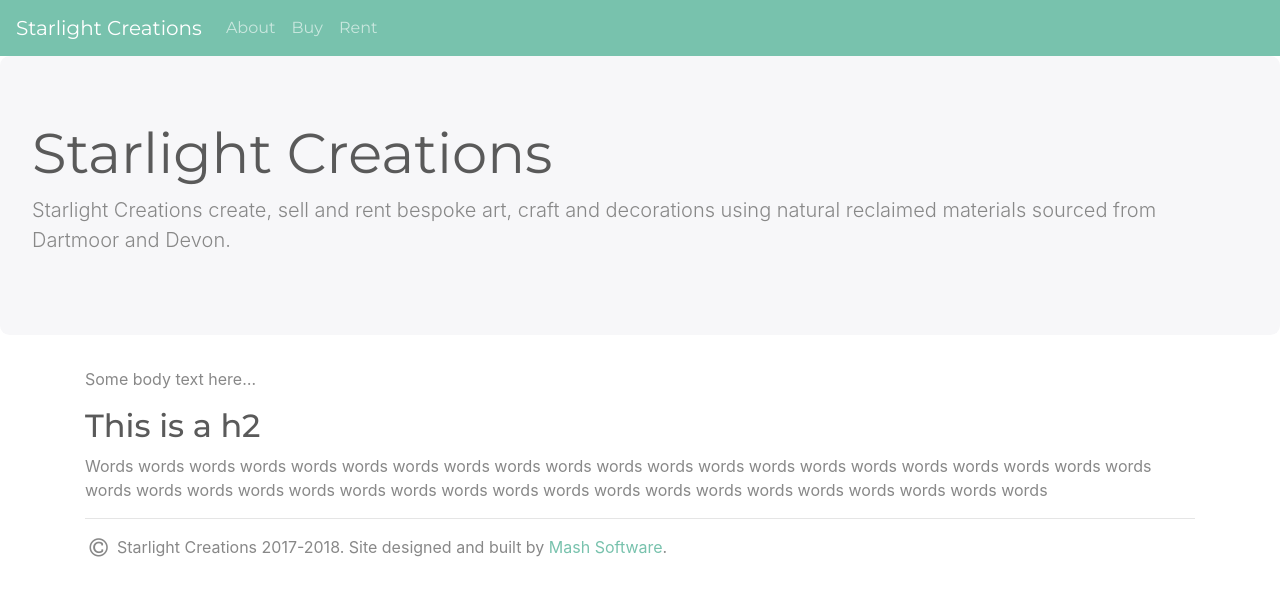
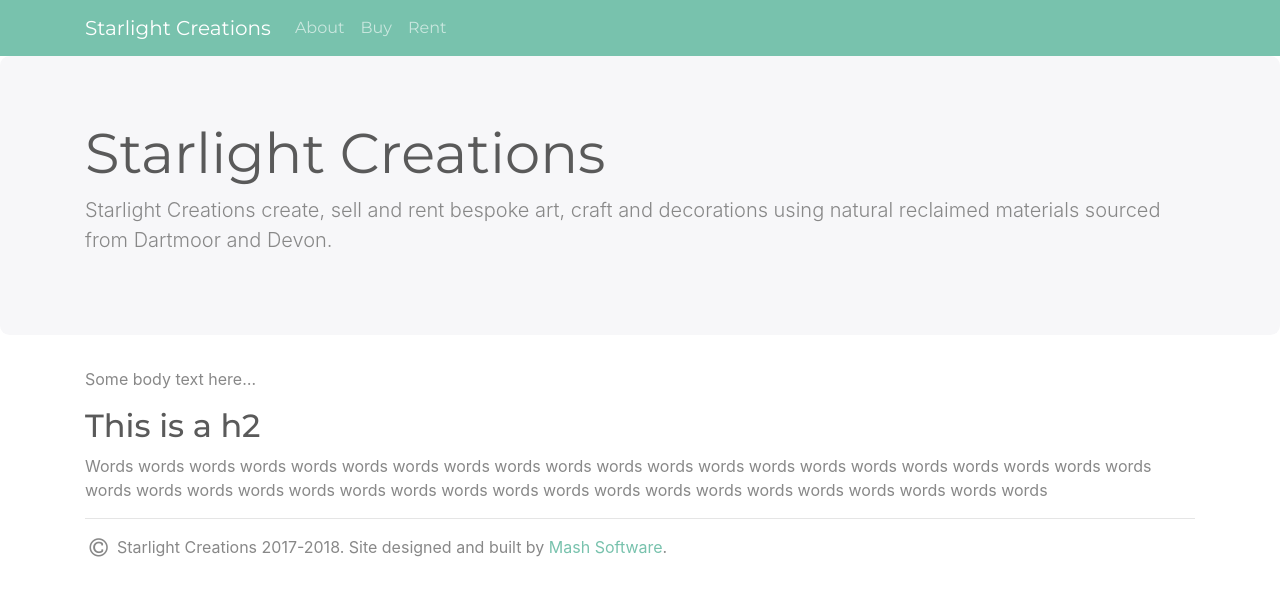
Before and after one commit to starlight-creations/starlight-creations.github.io, a Jekyll site: the page built from index.md, in a window 1280 px wide. Shown: the top 596 px of the page. Built offline with Jekyll 4.4.1, drawn with Linux system fonts in a browser that asks for light colours; nearby versions of some CDN libraries.

Commit message:
centre content

```diff
--- a/_layouts/default.html
+++ b/_layouts/default.html
@@ -10,12 +10,12 @@
         crossorigin="anonymous">
     <link href="//stackpath.bootstrapcdn.com/font-awesome/4.7.0/css/font-awesome.min.css" rel="stylesheet" integrity="sha384-wvfXpqpZZVQGK6TAh5PVlGOfQNHSoD2xbE+QkPxCAFlNEevoEH3Sl0sibVcOQVnN"
         crossorigin="anonymous">
-    <link href="//fonts.googleapis.com/css?family=Great+Vibes" rel="stylesheet">
-    {% seo %}
+    <link href="//fonts.googleapis.com/css?family=Great+Vibes" rel="stylesheet"> {% seo %}
 </head>
 
 <body>
     <nav class="navbar navbar-expand-lg navbar-dark bg-primary">
+        <div class="container">
             <a class="navbar-brand" href="{{site.url}}{{site.baseurl}}/">{{site.title}}</a>
             <button class="navbar-toggler" type="button" data-toggle="collapse" data-target="#navbarSupportedContent" aria-controls="navbarSupportedContent"
                 aria-expanded="false" aria-label="Toggle navigation">
@@ -31,10 +31,15 @@
                     {% endif %} {% endfor %}
                 </ul>
             </div>
+        </div>
     </nav>
     <div class="jumbotron">
+        <div class="container">
             <h1 class="display-4">{{page.title}}</h1>
-        {% if page.description%}<p class="lead">{{site.description}}</p>{% endif %}
+            {% if page.description%}
+            <p class="lead">{{site.description}}</p>{% endif %}
+        </div>
+
     </div>
     <div class="container">
         {{ content }}
```
Also changed, not shown: other parts of _layouts/default.html (+4 -2 lines). Lines whose indentation alone changed are shown as unchanged.
